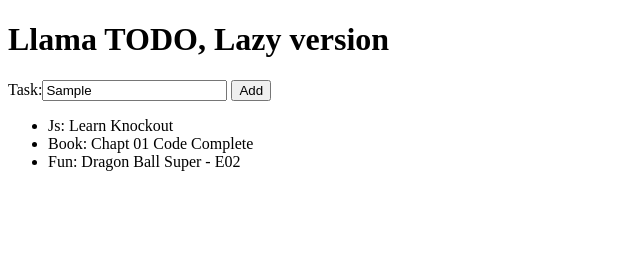
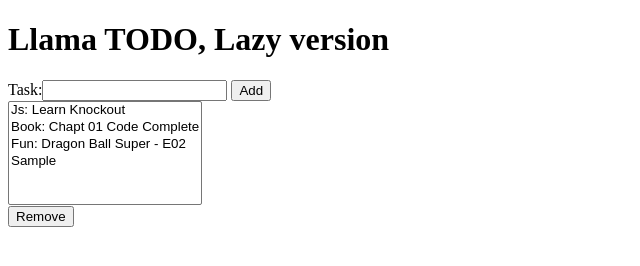
Before and after one commit to thais/llama-todo, a plain HTML site: page index.html in a window 1280 px wide. Both pictures are taken after typing "Sample" into the empty fields and a click on the button "Add". Shown: the whole page, without its empty margins (0-640 px from the left). Drawn offline with Linux system fonts and the light colour scheme.

Commit message:
Adds remove task

```diff
--- a/index.html
+++ b/index.html
@@ -7,10 +7,11 @@
   <h1>Llama TODO, Lazy version</h1>
   <div>
     <label>Task:<input data-bind="value: task" type="text"/></label>
-    <button>Add</button>
-    <ul data-bind="foreach: tasks">
-      <li data-bind="text: $data"></li>
-    </ul>
+    <button data-bind="click: addTask">Add</button>
+    <div>
+      <select data-bind="options: tasks, selectedOptions:selectedTasks" size="6">  </select>
+    </div>
+    <button data-bind="click: removeTask">Remove</button>
   </div>
 
   <script type="text/javascript" src="js/main.js"></script>
--- a/js/main.js
+++ b/js/main.js
@@ -1,6 +1,16 @@
 var ViewModel = function(taskName){
   this.tasks = ko.observableArray(["Js: Learn Knockout","Book: Chapt 01 Code Complete", "Fun: Dragon Ball Super - E02"]);
   this.task = ko.observable(taskName);
+  this.selectedTasks = ko.observableArray();
+
+  this.addTask = function(){
+    this.tasks.push(this.task());
+    this.task("");
+  };
+
+  this.removeTask = function(){
+    this.tasks.removeAll(this.selectedTasks());
+  };
 };
 
 ko.applyBindings(new ViewModel(""));
```
